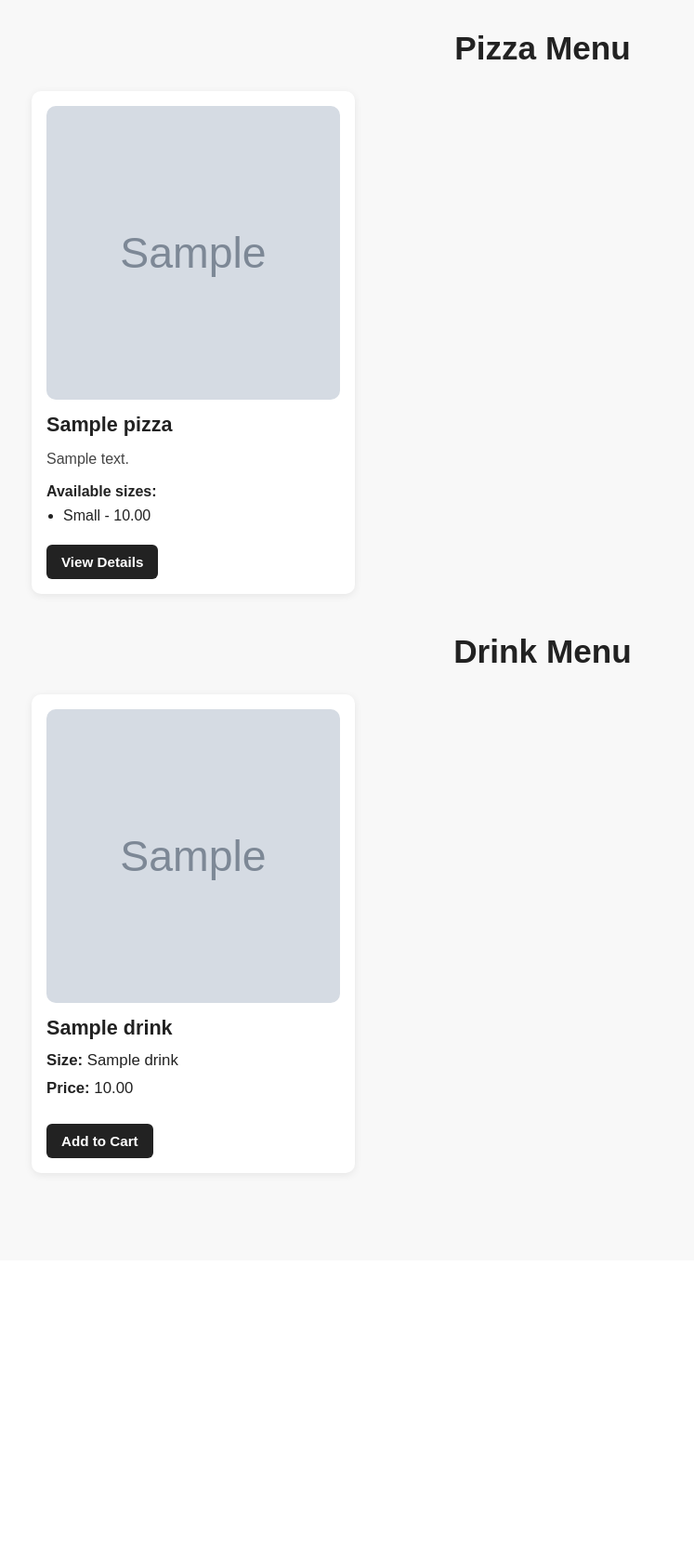
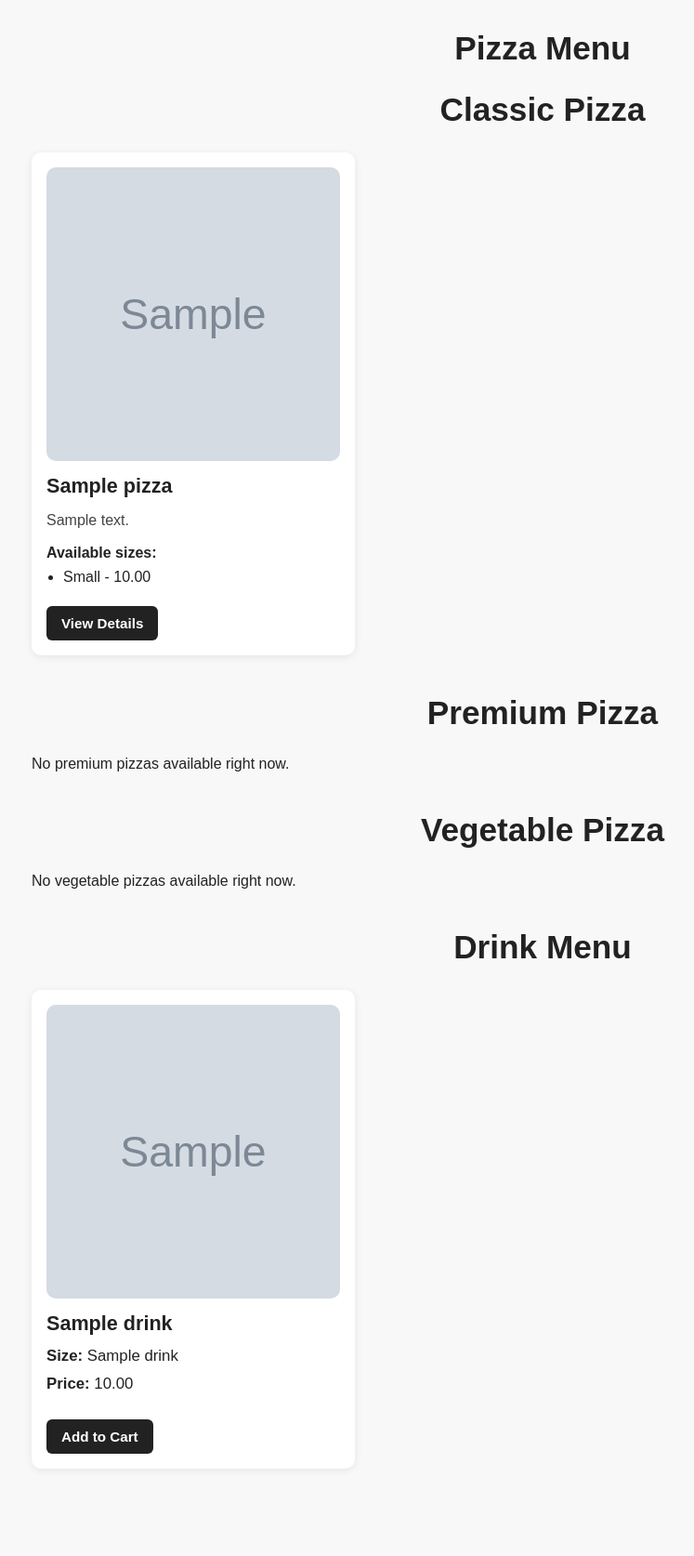
Before and after one commit to lqye0107-svg/attack-on-pizza, a Django app: page /menu/ in a window 1280 px wide. Shown: the part 54-1728 px from the top of the page at 93% size, without its empty margins (56-803 px from the left). Before the commit the page ends 1320 px from the top, so only its background shows below. Run offline with Django 5.2, Linux system fonts and the light colour scheme; tables that the repository leaves empty hold one stand-in row (values such as "Sample post"); grey boxes marked "Sample" are stand-in pictures.

Commit message:
Add category to menu page

```diff
--- a/core/admin.py
+++ b/core/admin.py
@@ -14,8 +14,8 @@ class PizzaSizeInline(admin.TabularInline):
 
 @admin.register(Pizza)
 class PizzaAdmin(admin.ModelAdmin):
-    list_display = ('name', 'is_available')
-    list_filter = ('is_available',)
+    list_display = ('name', 'category', 'is_available')
+    list_filter = ('category', 'is_available')
     search_fields = ('name',)
     filter_horizontal = ('available_toppings',)
     inlines = [PizzaSizeInline]
--- a/core/models.py
+++ b/core/models.py
@@ -15,7 +15,18 @@ class Topping(models.Model):
 
 
 class Pizza(models.Model):
+    CATEGORY_CHOICES = [
+        ('CLASSIC', 'Classic'),
+        ('PREMIUM', 'Premium'),
+        ('VEGETABLE', 'Vegetable'),
+    ]
+
     name = models.CharField(max_length=100, unique=True)
+    category = models.CharField(
+        max_length=20,
+        choices=CATEGORY_CHOICES,
+        default='CLASSIC'
+    )
     description = models.TextField(blank=True)
     image = models.ImageField(upload_to='pizzas/', blank=True, null=True)
     is_available = models.BooleanField(default=True)
--- a/core/templates/core/menu.html
+++ b/core/templates/core/menu.html
@@ -4,13 +4,13 @@
 
 {% block content %}
 <div class="menu-page">
+    <h1 class="menu-section-title">Pizza Menu</h1>
+    <section class="menu-section">
+        <h1 class="menu-section-title">Classic Pizza</h1>
 
-    <section class="menu-section">
-        <h1 class="menu-section-title">Pizza Menu</h1>
-
-        {% if pizzas %}
+        {% if classic_pizzas %}
             <div class="menu-grid">
-                {% for pizza in pizzas %}
+                {% for pizza in classic_pizzas %}
                     <div class="card menu-card">
                         {% if pizza.image %}
                             <img src="{{ pizza.image.url }}" alt="{{ pizza.name }}" class="menu-image">
@@ -42,9 +42,92 @@
                 {% endfor %}
             </div>
         {% else %}
-            <p>No pizzas available right now.</p>
+            <p>No classic pizzas available right now.</p>
         {% endif %}
     </section>
+
+    <section class="menu-section">
+        <h2 class="menu-section-title">Premium Pizza</h2>
+
+        {% if premium_pizzas %}
+            <div class="menu-grid">
+                {% for pizza in premium_pizzas %}
+                    <div class="card menu-card">
+                        {% if pizza.image %}
+                            <img src="{{ pizza.image.url }}" alt="{{ pizza.name }}" class="menu-image">
+                        {% endif %}
+
+                        <div class="menu-card-body">
+                            <h3 class="menu-item-title">{{ pizza.name }}</h3>
+
+                            {% if pizza.description %}
+                                <p class="menu-description">{{ pizza.description }}</p>
+                            {% endif %}
+
+                            {% if pizza.sizes.all %}
+                                <div class="menu-meta">
+                                    <p><strong>Available sizes:</strong></p>
+                                    <ul class="menu-size-list">
+                                        {% for size in pizza.sizes.all %}
+                                            <li>{{ size.get_size_display }} - {{ size.price }}</li>
+                                        {% endfor %}
+                                    </ul>
+                                </div>
+                            {% endif %}
+                        </div>
+
+                        <div class="menu-card-footer">
+                            <a class="button" href="{% url 'pizza_detail' pizza.id %}">View Details</a>
+                        </div>
+                    </div>
+                {% endfor %}
+            </div>
+        {% else %}
+            <p>No premium pizzas available right now.</p>
+        {% endif %}
+    </section>
+
+    <section class="menu-section">
+        <h2 class="menu-section-title">Vegetable Pizza</h2>
+
+        {% if vegetable_pizzas %}
+            <div class="menu-grid">
+                {% for pizza in vegetable_pizzas %}
+                    <div class="card menu-card">
+                        {% if pizza.image %}
+                            <img src="{{ pizza.image.url }}" alt="{{ pizza.name }}" class="menu-image">
+                        {% endif %}
+
+                        <div class="menu-card-body">
+                            <h3 class="menu-item-title">{{ pizza.name }}</h3>
+
+                            {% if pizza.description %}
+                                <p class="menu-description">{{ pizza.description }}</p>
+                            {% endif %}
+
+                            {% if pizza.sizes.all %}
+                                <div class="menu-meta">
+                                    <p><strong>Available sizes:</strong></p>
+                                    <ul class="menu-size-list">
+                                        {% for size in pizza.sizes.all %}
+                                            <li>{{ size.get_size_display }} - {{ size.price }}</li>
+                                        {% endfor %}
+                                    </ul>
+                                </div>
+                            {% endif %}
+                        </div>
+
+                        <div class="menu-card-footer">
+                            <a class="button" href="{% url 'pizza_detail' pizza.id %}">View Details</a>
+                        </div>
+                    </div>
+                {% endfor %}
+            </div>
+        {% else %}
+            <p>No vegetable pizzas available right now.</p>
+        {% endif %}
+    </section>
+
 
     <section class="menu-section">
         <h2 class="menu-section-title">Drink Menu</h2>
--- a/core/views.py
+++ b/core/views.py
@@ -13,11 +13,27 @@ def home_view(request):
 
 
 def menu_view(request):
-    pizzas = Pizza.objects.filter(is_available=True).prefetch_related('sizes')
+    classic_pizzas = Pizza.objects.filter(
+        is_available=True,
+        category='CLASSIC'
+    ).prefetch_related('sizes')
+
+    premium_pizzas = Pizza.objects.filter(
+        is_available=True,
+        category='PREMIUM'
+    ).prefetch_related('sizes')
+
+    vegetable_pizzas = Pizza.objects.filter(
+        is_available=True,
+        category='VEGETABLE'
+    ).prefetch_related('sizes')
+
     drinks = Drink.objects.filter(is_available=True)
 
     context = {
-        'pizzas': pizzas,
+        'classic_pizzas': classic_pizzas,
+        'premium_pizzas': premium_pizzas,
+        'vegetable_pizzas': vegetable_pizzas,
         'drinks': drinks,
     }
     return render(request, 'core/menu.html', context)
```
Also changed, not shown: core/migrations/0002_pizza_category.py (added).
